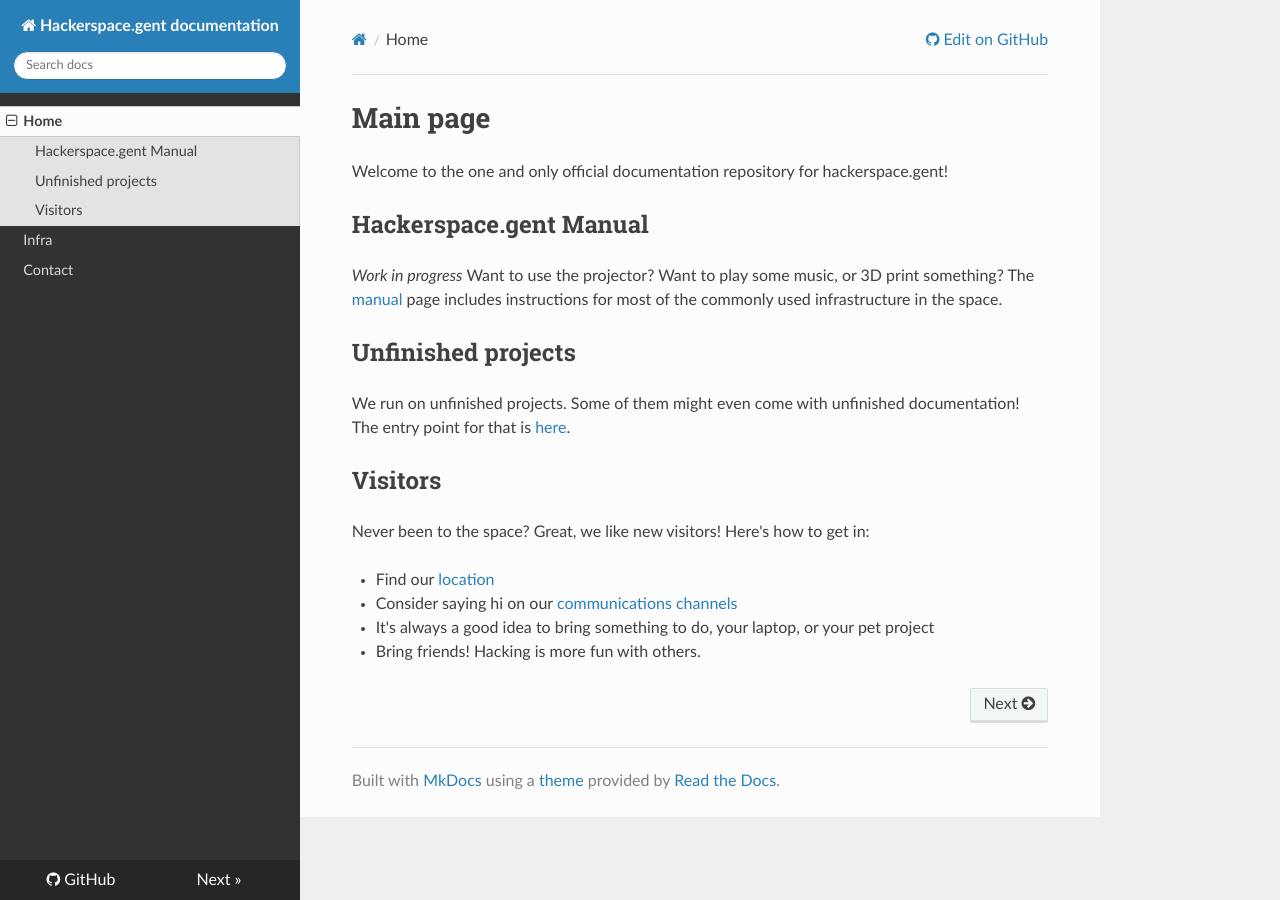
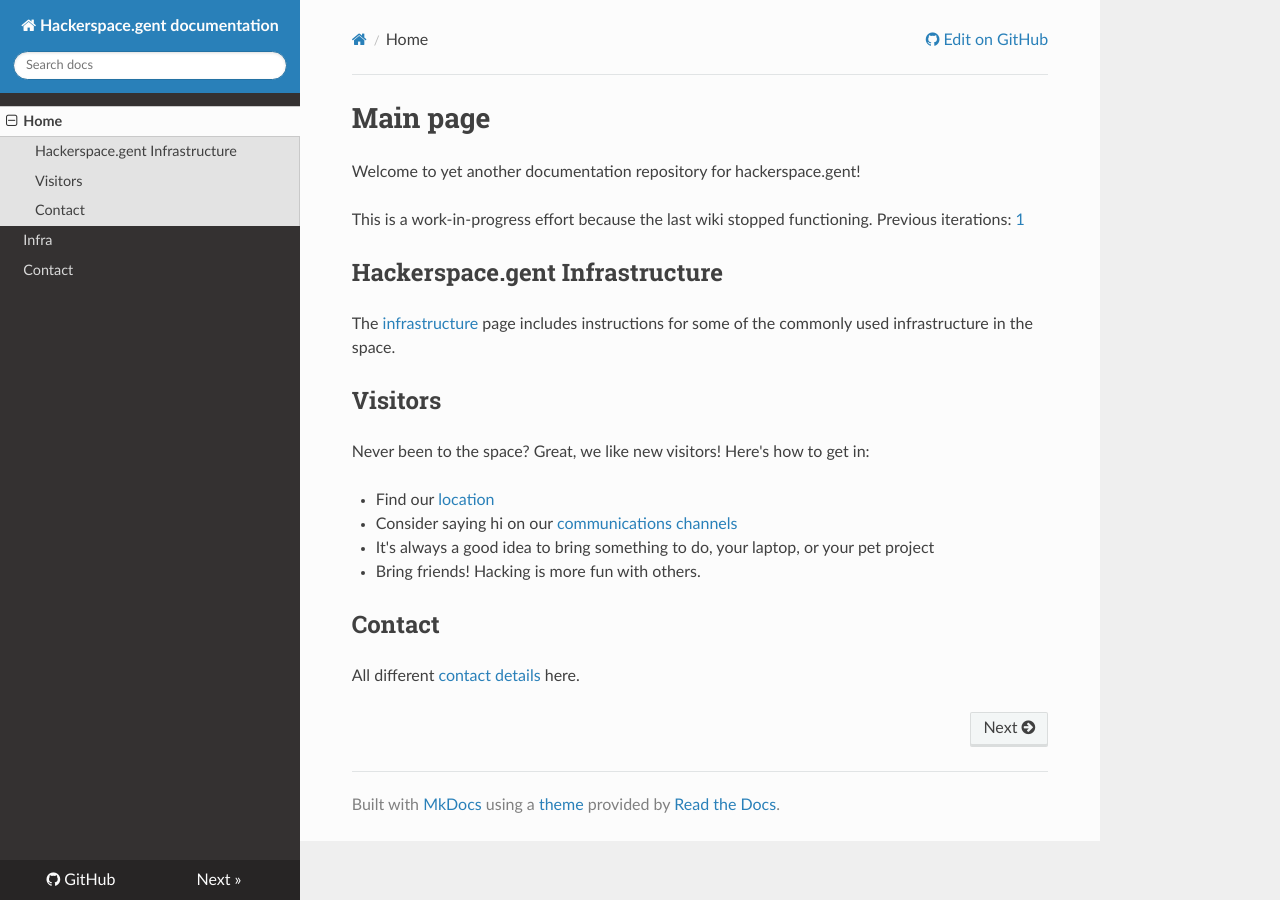
Before and after one commit to 0x20/docs, an MkDocs documentation site: the page built from docs/index.md, in a window 1280 px wide. Built offline with MkDocs 1.6.1, drawn with Linux system fonts in a browser that asks for light colours; nearby versions of some CDN libraries.

Commit message:
Update index.md

```diff
--- a/docs/index.md
+++ b/docs/index.md
@@ -1,14 +1,13 @@
 # Main page
 
-Welcome to the one and only official documentation repository for hackerspace.gent!
+Welcome to yet another documentation repository for hackerspace.gent!
 
-## Hackerspace.gent Manual
+This is a work-in-progress effort because the last wiki stopped functioning.
+Previous iterations: [1](https://web.archive.org/web/20150909215414/http://0x20.be/Main_Page)
 
-*Work in progress* Want to use the projector? Want to play some music, or 3D print something? The [manual](manual.md) page includes instructions for most of the commonly used infrastructure in the space.
+## Hackerspace.gent Infrastructure
 
-## Unfinished projects
-
-We run on unfinished projects. Some of them might even come with unfinished documentation! The entry point for that is [here](unfinished.md).
+The [infrastructure](infra.md) page includes instructions for some of the commonly used infrastructure in the space.
 
 ## Visitors
 
@@ -18,3 +17,7 @@ Never been to the space? Great, we like new visitors! Here's how to get in:
 * Consider saying hi on our [communications channels](comms.md)
 * It's always a good idea to bring something to do, your laptop, or your pet project
 * Bring friends! Hacking is more fun with others.
+
+## Contact
+
+All different [contact details](comms.md) here.
```
